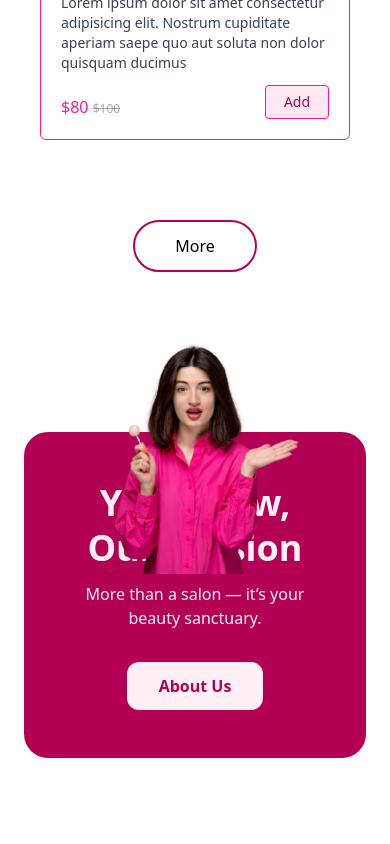
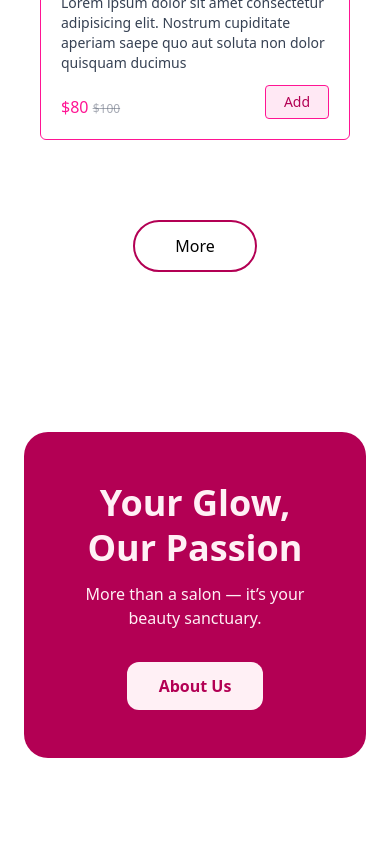
Before and after one commit to ArpanSankesh/Glamora, a React (Vite) app: page /about in a window 390 px wide. Shown: the part 3200-4044 px from the top of the page. Built offline with nearby package versions, Linux system fonts and the light colour scheme.

Commit message:
UI : About Section complete

```diff
--- a/src/Components/AboutSection.jsx
+++ b/src/Components/AboutSection.jsx
@@ -2,15 +2,15 @@ import React from 'react'
 
 const AboutSection = () => {
   return (
-    <div className="w-full flex justify-center items-center px-6 md:px-16 lg:px-24 xl:px-32 py-20 relative">
-      <div className="w-full h-auto bg-[var(--color-accent)] rounded-3xl flex flex-col md:flex-row items-center justify-between px-10 py-12 md:py-20  overflow-hidden ">
+    <div className="w-full flex justify-center items-center px-6 md:px-16 lg:px-24 xl:px-32 py-20 ">
+      <div className="relative w-full h-auto bg-[var(--color-accent)] rounded-3xl flex flex-col md:flex-row items-center justify-between px-10 py-12 lg:py-20">
 
         {/* Text Content */}
         <div className="max-w-lg z-10 text-center md:text-left">
-          <h1 className="text-[var(--color-text)] text-4xl md:text-6xl font-bold leading-tight">
+          <h1 className="text-[var(--color-text)] text-4xl md:text-4xl xl:text-6xl font-bold leading-tight">
             Your Glow,<br /> Our Passion
           </h1>
-          <p className="text-[var(--color-text)] text-base md:text-lg leading-6 mt-3">
+          <p className="text-[var(--color-text)] text-base lg:text-lg leading-6 mt-3">
             More than a salon — it’s your beauty sanctuary.
           </p>
           <button className="px-8 py-3 bg-[var(--color-text)] text-[var(--color-accent)] font-bold rounded-xl mt-8">
@@ -19,11 +19,11 @@ const AboutSection = () => {
         </div>
 
         {/* Image */}
-        <div className="absolute bottom-21 right-0 w-full md:w-auto mt-10 md:mt-0 flex justify-center z-10">
+        <div className="hidden md:flex absolute bottom-0 right-[-50px] w-full md:w-auto mt-10 md:mt-0  justify-center z-15">
           <img
             src="./src/assets/3d.png" // Replace with your actual image path
             alt="About"
-            className="h-[620px] object-contain"
+            className="xl:h-[620px] lg:h-[500px] object-contain"
           />
         </div>
       </div>
```
Also changed, not shown: src/assets/3d.png.
